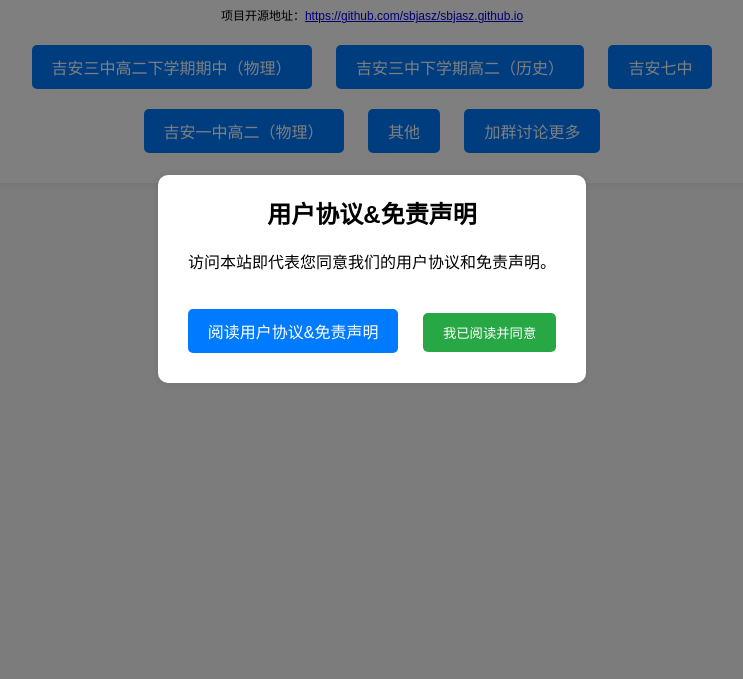
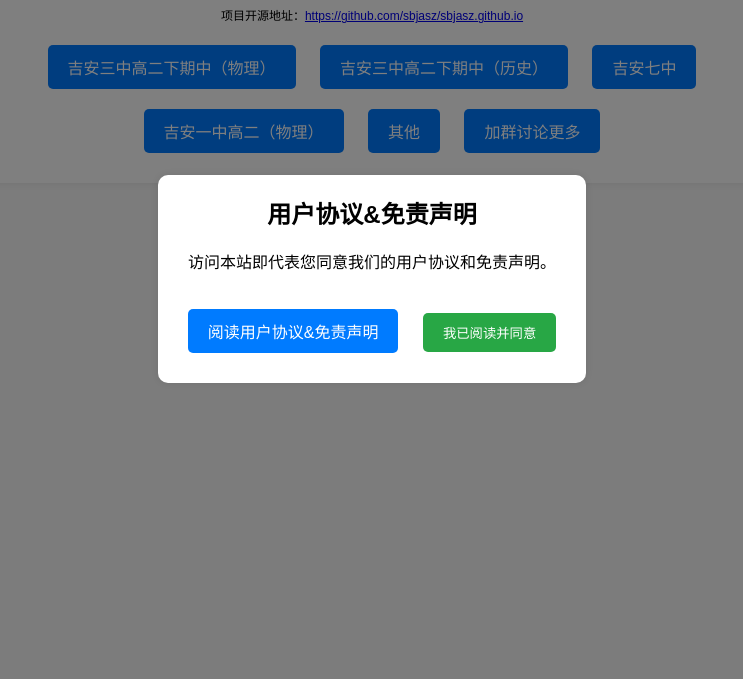
Before and after one commit to sbjasz/sbjasz.github.io, a plain HTML site: page index.html in a window 1280 px wide. Shown: the part 121-800 px from the top of the page, without its empty margins (268-1011 px from the left). Drawn offline with Linux system fonts and the light colour scheme.

Commit message:
Update index.html

```diff
--- a/index.html
+++ b/index.html
@@ -94,8 +94,8 @@
     <div class="container">
         <h1 class="title">成绩查询网页</h1>
         <p class="footer-text">项目开源地址：<a href="https://github.com/sbjasz/sbjasz.github.io">https://github.com/sbjasz/sbjasz.github.io</a></p>
-        <a href="/sz/25届/高二/下学期/期中" class="button">吉安三中高二下学期期中（物理）</a>
-        <a href="/sz/25届/高二/下学期/期中/历史" class="button">吉安三中下学期高二（历史）</a>
+        <a href="/sz/25届/高二/下学期/期中" class="button">吉安三中高二下期中（物理）</a>
+        <a href="/sz/25届/高二/下学期/期中/历史" class="button">吉安三中高二下期中（历史）</a>
         <a href="/qz" class="button">吉安七中</a>
         <a href="/yz/202404高二期中" class="button">吉安一中高二（物理）</a>
         <a href="/other" class="button">其他</a>
```
